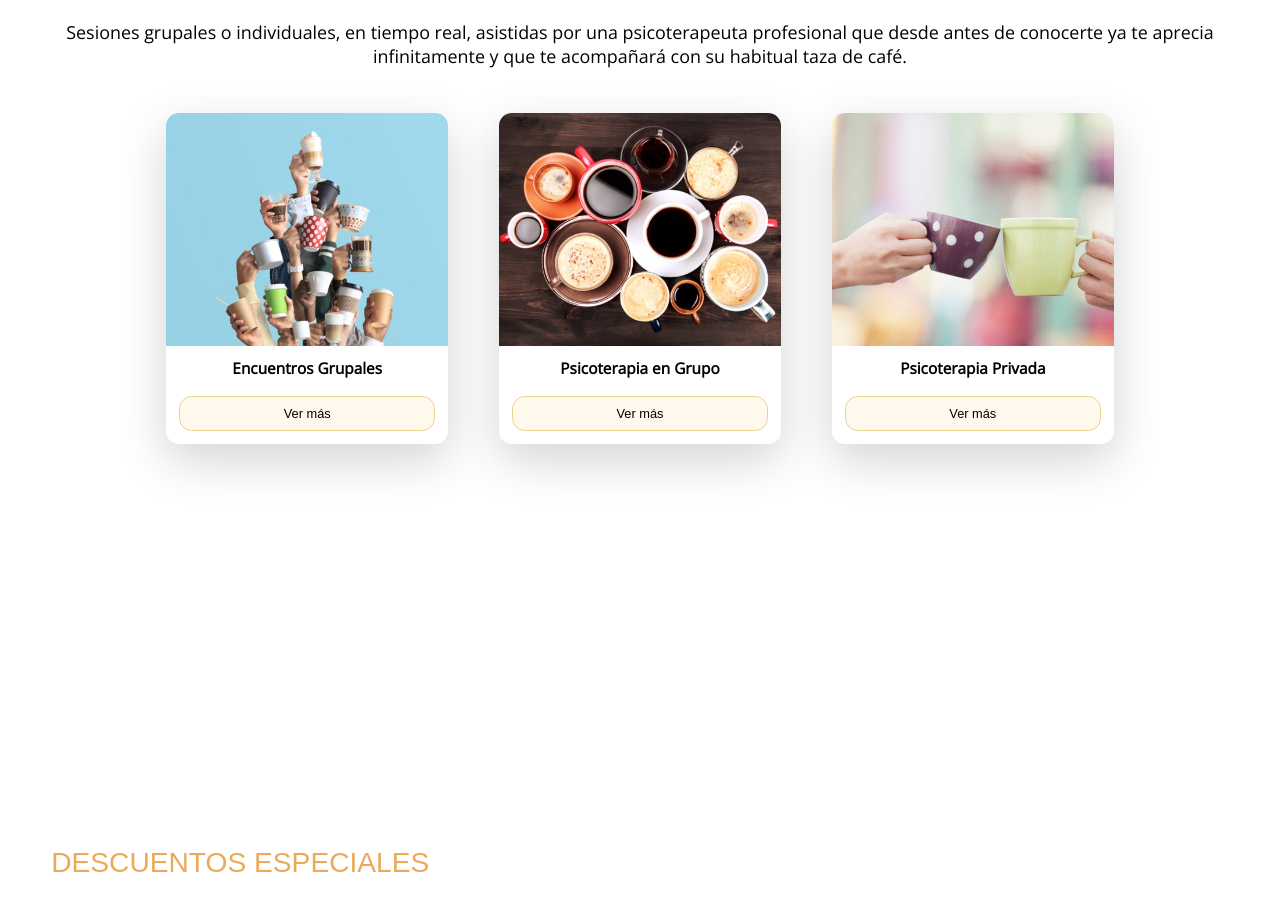
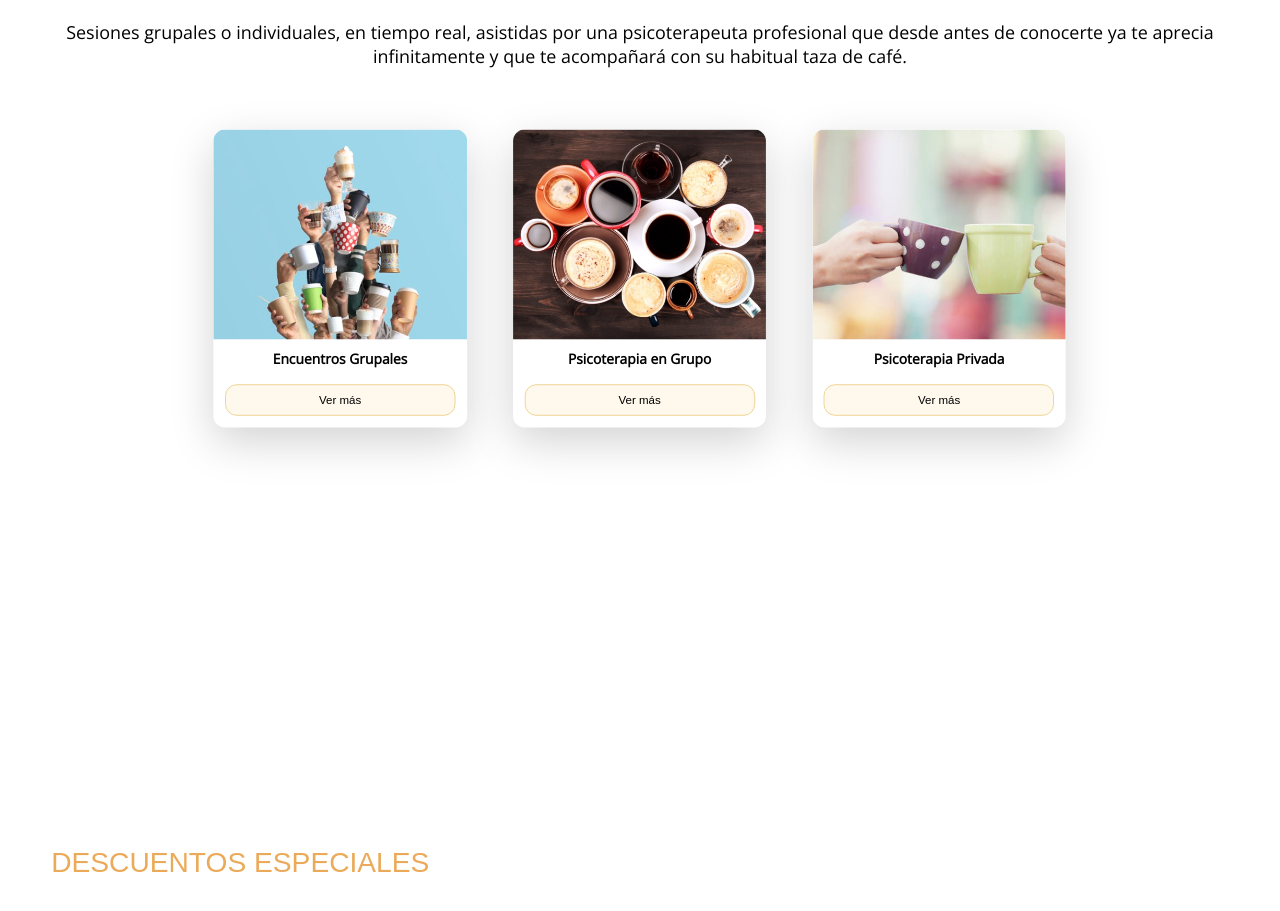
Before and after one commit to guillesotelo/angelita, a React (Create React App) app: page / in a window 1280 px wide. Shown: the part 2673-3584 px from the top of the page. Built offline with nearby package versions, Linux system fonts and the light colour scheme; a web font is replaced by a local one.

Commit message:
updated services

```diff
--- a/src/components/Payment/PaymentForm.tsx
+++ b/src/components/Payment/PaymentForm.tsx
@@ -24,7 +24,6 @@ export default function CheckoutForm({ checkout, data, updateInfo }: Props) {
     const [openCalendar, setOpenCalendar] = useState(false)
     const [dataOk, setDataOk] = useState(true)
     const [openCalendars, setOpenCalendars] = useState<dataObj>({})
-    const [paymentData, setPaymentData] = useState<dataObj>({})
 
     useEffect(() => {
         setQuantity(`1 sesión (${getHours(1)})`)
--- a/src/pages/Home/Home.tsx
+++ b/src/pages/Home/Home.tsx
@@ -259,7 +259,7 @@ export default function Home({ }: Props) {
                             Sesiones grupales o individuales, en tiempo real, asistidas por una psicoterapeuta profesional que desde antes de conocerte
                             ya te aprecia infinitamente y que te acompañará con su habitual taza de café.
                         </h2>
-                        <div className="home__card-wrapper" >
+                        <div className="home__card-wrapper" style={{ transform: 'scale(.9)' }}>
                             <ItemCard
                                 image={Image1}
                                 title='Encuentros Grupales'
```
